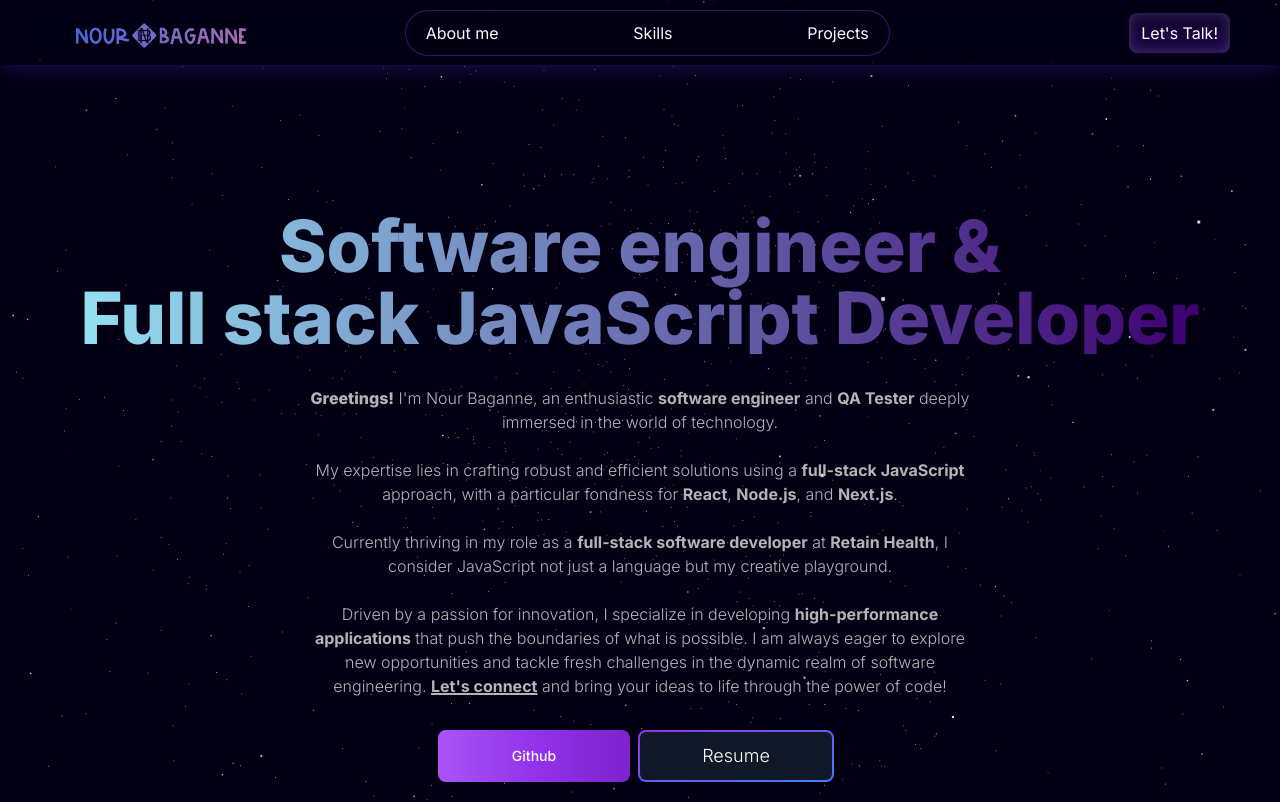
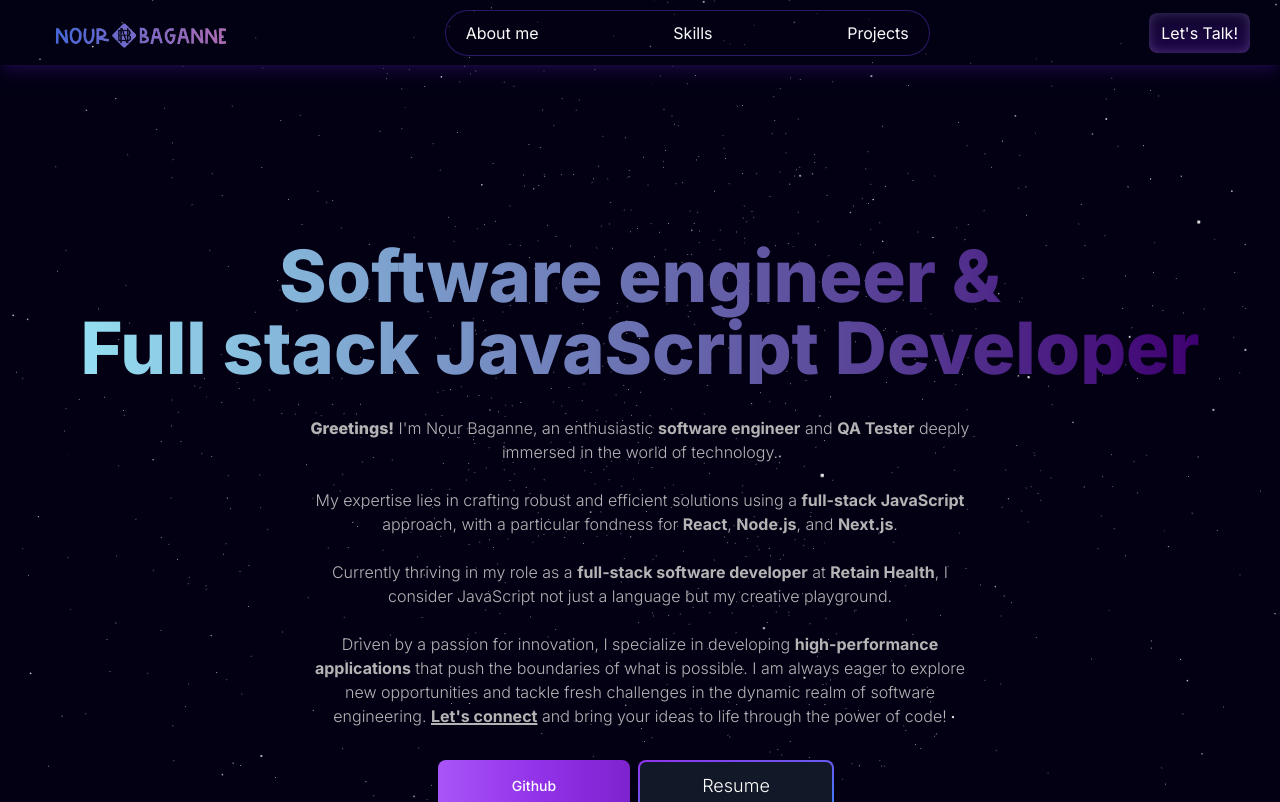
Before and after one commit to Nourbaganne/Portfolio, a Next.js app: page / in a window 1280 px wide. Shown: the top 802 px of the page. Built offline with nearby package versions, Linux system fonts and the light colour scheme.

Commit message:
add placeholder data and data type definitions

```diff
--- a/package.json
+++ b/package.json
@@ -12,6 +12,7 @@
     "@headlessui/react": "^1.7.17",
     "@heroicons/react": "^2.1.1",
     "@react-three/drei": "^9.92.5",
+    "@vercel/postgres": "^0.5.1",
     "next": "14.0.4",
     "react": "^18",
     "react-dom": "^18"
@@ -23,9 +24,9 @@
     "autoprefixer": "^10.0.1",
     "eslint": "^8",
     "eslint-config-next": "14.0.4",
+    "framer-motion": "^10.16.16",
     "postcss": "^8",
     "tailwindcss": "^3.3.0",
-    "typescript": "^5",
-    "framer-motion": "^10.16.16"
+    "typescript": "^5"
   }
 }
--- a/src/app/layout.tsx
+++ b/src/app/layout.tsx
@@ -7,8 +7,8 @@ import Navbar from './ui/navbar/navbar'
 const inter = Inter({ subsets: ['latin'] })
 
 export const metadata: Metadata = {
-  title: 'Create Next App',
-  description: 'Generated by create next app',
+  title: "Nour's Portfolio",
+  description: "Welcome to my personal portfolio",
 }
 
 export default function RootLayout({
--- /dev/null
+++ b/src/app/lib/definitions.ts
@@ -0,0 +1,13 @@
+// This file contains type definitions for your data.
+// It describes the shape of the data, and what data type each property should accept.
+// For simplicity of teaching, we're manually defining these types.
+// However, these types are generated automatically if you're using an ORM such as Prisma.
+export type Experience = {
+    id: Number;
+    companyName: string;
+    role: string;
+    startDate: Date;
+    endDate: Date;
+    description: string;
+    skills: [];
+};
--- /dev/null
+++ b/src/app/lib/placeholder-data.js
@@ -0,0 +1,22 @@
+// This file contains placeholder data
+
+const experience = [
+    {
+      id: '0',
+      companyName: 'Retain Health',
+      role: 'Software Engineer',
+      startDate: new Date(2022, 7),
+      endDate: new Date(),
+      description: "During my tenure at Retain Health as a software engineer, I've been integral to the design and development of innovative software features, employing a tech stack that includes AngularJS, ExpressJS, Bootstrap, and MySQL. My responsibilities extend beyond development, encompassing the identification, reporting, and resolution of issues encountered in the software lifecycle. This commitment to issue resolution is complemented by my proficiency in designing, developing, and executing automated tests using Javascript test frameworks. This comprehensive approach ensures the delivery of robust and high-quality software, reflecting my dedication to excellence in both feature development and software reliability.",
+      Skills: ['AngularJs', 'ExpressJs', 'MySQL', 'Protractor', 'Automation Testing']
+    },
+    {
+        id: '1',
+        companyName: 'ARSII Association',
+        role: 'Front End Development Intern',
+        startDate: new Date(2023, 8),
+        endDate: new Date(2023, 10),
+        description: "During my internship at ARSII Association, I played a pivotal role in the development of af dynamic user interface through the creation of an Angular-based admin dashboard. This project involved not only coding proficiency but also required seamless integration of a teammate's API to enhance the overall functionality of the dashboard. A key aspect of my role involved close collaboration with cross-functional teams to ensure effective communication and the smooth integration between front-end and back-end systems. In addition to functionality, I prioritized user experience by crafting responsive interfaces, optimizing performance for diverse devices. This experience allowed me to hone my technical skills, foster effective teamwork, and contribute to the development of a comprehensive and user-friendly system.",
+        Skills: ['Angular2+', 'Swagger', 'MySQL', 'Bootstrap']
+      },
+];
--- a/src/app/page.tsx
+++ b/src/app/page.tsx
@@ -1,38 +1,11 @@
 import Image from 'next/image'
+import LandingPage from './ui/landingPage/landingPage'
 
 export default function Home() {
   return (
     <>
-      <main className='z-20 relative'>
-          <div className=' max-w-6xl m-auto min-h-screen sm:min-h-[1000px] flex flex-col items-center justify-center gap-8'>
-            <h1 className="text-3xl md:text-7xl text-center font-extrabold bg-gradient-to-r text-transparent from-[#95dff1] to-[#3F0071] bg-clip-text">
-              Software engineer &
-              <br className='hidden sm:block'/>
-              Full stack JavaScript Developer
-            </h1>
-            <div className='text-[#B5B4B5] text-sm sm:text-base font-light max-w-[90%] sm:max-w-2xl text-center'>
-              <p><span className='font-extrabold'>Greetings!</span> I&apos;m Nour Baganne, an enthusiastic <span className='font-bold'>software engineer</span> and <span className='font-bold'>QA Tester</span> deeply immersed in the world of technology.</p>
-              <br />
-
-              <p>My expertise lies in crafting robust and efficient solutions using a <span className='font-bold'>full-stack JavaScript</span> approach, with a particular fondness for <span className='font-bold'>React</span>, <span className='font-bold'>Node.js</span>, and <span className='font-bold'>Next.js</span>. </p>
-              <br />
-
-              <p>Currently thriving in my role as a <span className='font-bold'>full-stack software developer</span> at <span className='font-bold'>Retain Health</span>, I consider JavaScript not just a language but my creative playground.</p>
-              <br />
-              <p>
-                Driven by a passion for innovation, I specialize in developing <span className='font-bold'>high-performance applications</span> that push the boundaries of what is possible. I am always eager to explore new opportunities and tackle fresh challenges in the dynamic realm of software engineering. <a href="#" className='underline decoration-2 font-bold'>Let&apos;s connect</a> and bring your ideas to life through the power of code!
-                </p>
-            </div>
-            <div className='flex flex-row'>
-              <button type="button" className="text-white bg-gradient-to-r from-purple-500 via-purple-600 to-purple-700 hover:bg-gradient-to-br font-medium rounded-lg text-sm py-2.5 text-center me-2 mb-2 w-32 sm:w-48">Github</button>
-              <button className="inline-flex items-center justify-center p-0.5 mb-2 me-2 overflow-hidden text-sm font-light rounded-lg group bg-gradient-to-br from-purple-600 to-blue-500 group-hover:from-purple-600 group-hover:to-blue-500 text-white">
-                <span className="py-2.5 transition-all ease-in duration-75 bg-gray-900 rounded-md group-hover:bg-opacity-0 text-lg w-32 sm:w-48">
-                Resume
-                </span>
-              </button>
-            </div>
-          </div>
-          <hr className='mx-24'/>
+      <main className='z-20 relative top-20'>
+        <LandingPage />
 
       </main>
     </>
--- /dev/null
+++ b/src/app/ui/landingPage/landingPage.tsx
@@ -0,0 +1,39 @@
+import React from 'react'
+
+function LandingPage() {
+  return (
+    <>
+      <div className=' max-w-6xl m-auto min-h-screen sm:min-h-[900px] flex flex-col items-center justify-center gap-8'>
+        <h1 className="text-3xl md:text-7xl text-center font-extrabold bg-gradient-to-r text-transparent from-[#95dff1] to-[#3F0071] bg-clip-text">
+          Software engineer &
+          <br className='hidden sm:block'/>
+          Full stack JavaScript Developer
+        </h1>
+        <div className='text-[#B5B4B5] text-sm sm:text-base font-light max-w-[90%] sm:max-w-2xl text-center'>
+          <p><span className='font-extrabold'>Greetings!</span> I&apos;m Nour Baganne, an enthusiastic <span className='font-bold'>software engineer</span> and <span className='font-bold'>QA Tester</span> deeply immersed in the world of technology.</p>
+          <br />
+
+          <p>My expertise lies in crafting robust and efficient solutions using a <span className='font-bold'>full-stack JavaScript</span> approach, with a particular fondness for <span className='font-bold'>React</span>, <span className='font-bold'>Node.js</span>, and <span className='font-bold'>Next.js</span>. </p>
+          <br />
+
+          <p>Currently thriving in my role as a <span className='font-bold'>full-stack software developer</span> at <span className='font-bold'>Retain Health</span>, I consider JavaScript not just a language but my creative playground.</p>
+          <br />
+          <p>
+            Driven by a passion for innovation, I specialize in developing <span className='font-bold'>high-performance applications</span> that push the boundaries of what is possible. I am always eager to explore new opportunities and tackle fresh challenges in the dynamic realm of software engineering. <a href="#" className='underline decoration-2 font-bold'>Let&apos;s connect</a> and bring your ideas to life through the power of code!
+            </p>
+        </div>
+        <div className='flex flex-row'>
+          <button type="button" className="text-white bg-gradient-to-r from-purple-500 via-purple-600 to-purple-700 hover:bg-gradient-to-br font-medium rounded-lg text-sm py-2.5 text-center me-2 mb-2 w-32 sm:w-48">Github</button>
+          <button className="inline-flex items-center justify-center p-0.5 mb-2 me-2 overflow-hidden text-sm font-light rounded-lg group bg-gradient-to-br from-purple-600 to-blue-500 group-hover:from-purple-600 group-hover:to-blue-500 text-white">
+            <span className="py-2.5 transition-all ease-in duration-75 bg-gray-900 rounded-md group-hover:bg-opacity-0 text-lg w-32 sm:w-48">
+            Resume
+            </span>
+          </button>
+        </div>
+      </div>
+      <hr className='mx-24'/>
+    </>
+  )
+}
+
+export default LandingPage
--- a/src/app/ui/navbar/navbar.tsx
+++ b/src/app/ui/navbar/navbar.tsx
@@ -4,20 +4,20 @@ import React from "react";
 
 const Navbar = () => {
   return (
-    <div className="w-full h-[65px] fixed top-0 shadow-lg shadow-[#2A0E61]/50 bg-[#03001417] backdrop-blur-md z-50 px-10">
+    <div className="w-full h-[65px] fixed top-0 shadow-lg shadow-[#2A0E61]/50 bg-[#03001417] z-50 px-5">
       <div className="w-full h-full flex flex-row items-center justify-between m-auto px-[10px]">
         <div className="h-auto w-auto flex flex-row items-center">
-          <span className="font-bold ml-[10px] hidden lg:block text-gray-300">
+          <span className="font-bold ml-[10px] hidden md:block text-gray-300">
             <Image
               src="/logo.png"
               width={200}
-              height={500}
+              height={100}
               alt="Logo Here"
             />
           </span>
         </div>
 
-        <div className="w-[500px] h-full flex flex-row items-center justify-between md:mr-20">
+        <div className="w-[500px] h-full flex flex-row items-center justify-between">
           <div className="flex items-center justify-between w-full h-auto border border-[#7042f861] bg-[#0300145e] mr-[15px] px-[20px] py-[10px] rounded-full text-gray-50">
             <a href="#about-me" className="cursor-pointer hover:text-gray-300 hover:translate-y-1">
               About me
```
Also changed, not shown: 2 other files (tests, documents, lock files or other folders).
